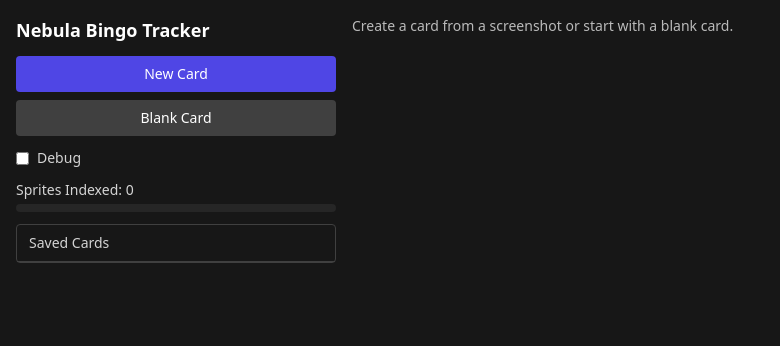
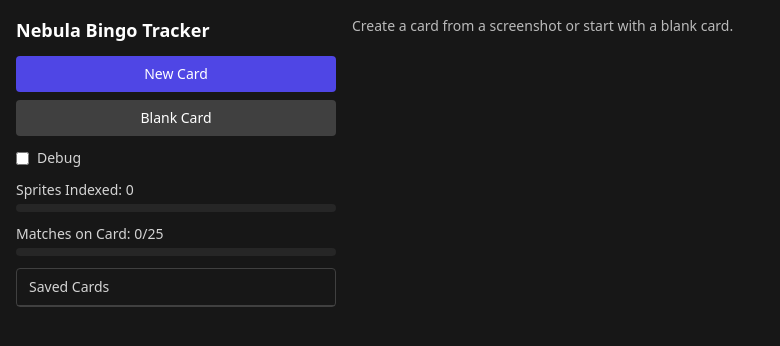
Before and after one commit to IlyeanaPlus/Nebula-Bingo-Tracker, a React (Vite) app: page / in a window 1280 px wide. Shown: the top 346 px of the page, without its empty margins (0-780 px from the left). Built offline with nearby package versions, Linux system fonts and the light colour scheme.

Commit message:
feat: expanded drop-ins with full features (RGB+luma matching, blank cards, progress bars, modular Sidebar/useCards/match); manifest-only, SW cache-first

```diff
--- a/src/App.jsx
+++ b/src/App.jsx
@@ -1,130 +1,78 @@
-// src/App.jsx
-import React, {useEffect,useMemo,useRef,useState} from "react";
+import React,{useEffect,useMemo,useRef,useState} from "react";
+import Sidebar from "./components/Sidebar.jsx";
 import BingoCard from "./components/BingoCard.jsx";
-import {loadImageFromFile,computeAHash,computeDHashX,computeDHashY,detectGridCrops} from "./utils/image.js";
+import {
+  loadImageFromFile,detectGridCrops,
+  computeAHash,computeDHashX,computeDHashY,
+  computeAHashRGB,computeDHashXRGB,computeDHashYRGB
+} from "./utils/image.js";
+import {findBestMatch} from "./utils/match.js";
 import {tryLoadDriveCacheJSON} from "./services/drive.js";
+import {useCards} from "./hooks/useCards.js";
 
-const ABS_THRESH=8,MIN_GAP=4,PAD_FRAC=0.07;
+export const ABS_LUMA=8,ABS_RGB=20,COLOR_W=0.5,MIN_GAP=4,PAD_FRAC=0.07;
 
 export default function App(){
-  const [cards,setCards]=useState(()=>JSON.parse(localStorage.getItem("cards_v2")||"[]"));
-  const [activeId,setActiveId]=useState(cards[0]?.id||null);
-  const [cache,setCache]=useState([]);
-  const [maxCache,setMaxCache]=useState(()=>Number(localStorage.getItem("max_cache_seen")||"0"));
-  const [debug,setDebug]=useState(false);
-  const inputRef=useRef();
+  const {cards,activeCard,activeId,setActiveId,addCard,renameCard,toggleCell,removeCard} = useCards();
+  const [cache,setCache] = useState([]);
+  const [maxCache,setMaxCache] = useState(()=>Number(localStorage.getItem("max_cache_seen")||"0"));
+  const [debug,setDebug] = useState(false);
+  const inputRef = useRef();
+
   useEffect(()=>{
     tryLoadDriveCacheJSON().then(arr=>{
       setCache(arr||[]);
-      const m=Math.max(Number(localStorage.getItem("max_cache_seen")||"0"), (arr||[]).length);
+      const m=Math.max(Number(localStorage.getItem("max_cache_seen")||"0"),(arr||[]).length);
       localStorage.setItem("max_cache_seen",String(m)); setMaxCache(m);
-    }).catch(()=>{setCache([])});
+    }).catch(()=>setCache([]));
   },[]);
-  useEffect(()=>{localStorage.setItem("cards_v2",JSON.stringify(cards))},[cards]);
-  const activeCard=useMemo(()=>cards.find(c=>c.id===activeId)||null,[cards,activeId]);
 
   async function handleNewCard(e){
     const f=e.target.files?.[0]; if(!f) return;
     const img=await loadImageFromFile(f);
     const crops=detectGridCrops(img,{padFrac:PAD_FRAC,minGap:MIN_GAP,debug});
-    const tiles=await Promise.all(crops.map(async (crop)=>{
+    const tiles=await Promise.all(crops.map(async crop=>{
       const ah=await computeAHash(crop);
       const dx=await computeDHashX(crop),dy=await computeDHashY(crop);
-      const match=findBestMatch({ah,dx,dy});
-      return {ah,dx,dy,match};
+      const ahRGB=await computeAHashRGB(crop);
+      const dxRGB=await computeDHashXRGB(crop),dyRGB=await computeDHashYRGB(crop);
+      const match=findBestMatch({ah,dx,dy,ahRGB,dxRGB,dyRGB},cache,{ABS_LUMA,ABS_RGB,COLOR_W});
+      return {ah,dx,dy,ahRGB,dxRGB,dyRGB,match};
     }));
-    const id=`card_${Date.now()}`;
-    const title=f.name.replace(/\.\w+$/,"");
-    const toggles=Array(25).fill(false);
-    const card={id,title,tiles,toggles};
-    setCards(cs=>[card,...cs]); setActiveId(id);
+    const id=addCard(f.name.replace(/\.\w+$/,""),tiles);
+    setActiveId(id);
     e.target.value="";
   }
 
   function handleBlankCard(){
-    const tiles=Array.from({length:25},()=>({ah:0,dx:0,dy:0,match:null}));
-    const id=`card_${Date.now()}`;
-    const title="Blank Card";
-    const toggles=Array(25).fill(false);
-    const card={id,title,tiles,toggles};
-    setCards(cs=>[card,...cs]); setActiveId(id);
+    const tiles=Array.from({length:25},()=>({ah:0,dx:0,dy:0,ahRGB:null,dxRGB:null,dyRGB:null,match:null}));
+    const id=addCard("Blank Card",tiles);
+    setActiveId(id);
   }
 
-  function findBestMatch(sig){
-    let best=null,score=1e9;
-    for(const it of cache){
-      const a=it.ahash||it.ah, x=it.dhashX||it.dx, y=it.dhashY||it.dy;
-      if(a==null||x==null||y==null) continue;
-      const sa=popcnt(sig.ah^a), sx=popcnt(sig.dx^x), sy=popcnt(sig.dy^y);
-      const s=sa+sx+sy;
-      if(s<score){score=s;best=it}
-    }
-    return score<=ABS_THRESH?{name:best.name,id:best.id||best.name,score}:null;
-  }
-  function popcnt(n){n=n>>>0;let c=0;while(n){n&=n-1;c++}return c}
-
-  function renameCard(id,newTitle){setCards(cs=>cs.map(c=>c.id===id?{...c,title:newTitle}:c))}
-  function toggleCell(idx){
-    if(!activeCard) return;
-    setCards(cs=>cs.map(c=>{
-      if(c.id!==activeCard.id) return c;
-      const t=[...c.toggles]; t[idx]=!t[idx];
-      return {...c,toggles:t};
-    }));
-  }
-  function removeCard(id){
-    setCards(cs=>cs.filter(c=>c.id!==id));
-    if(activeId===id) setActiveId(cs=> (cards.filter(c=>c.id!==id)[0]?.id||null));
-  }
-
-  const cachePct=maxCache?Math.min(100,Math.round((cache.length/maxCache)*100)): (cache.length?100:0);
+  const cachePct=maxCache?Math.min(100,Math.round((cache.length/maxCache)*100)):(cache.length?100:0);
   const matched=activeCard?activeCard.tiles.filter(t=>t.match).length:0;
 
   return (
     <div className="min-h-screen grid md:grid-cols-[320px_1fr] gap-4 p-4 text-sm text-white bg-neutral-900">
-      <aside className="space-y-3">
-        <h1 className="text-lg font-semibold">Nebula Bingo Tracker</h1>
-        <div className="space-y-2">
-          <button onClick={()=>inputRef.current?.click()} className="w-full px-3 py-2 bg-indigo-600 rounded">New Card</button>
-          <button onClick={handleBlankCard} className="w-full px-3 py-2 bg-neutral-700 rounded">Blank Card</button>
-          <input ref={inputRef} type="file" accept="image/*" className="hidden" onChange={handleNewCard}/>
-        </div>
-        <label className="flex items-center gap-2 text-neutral-300">
-          <input type="checkbox" checked={debug} onChange={e=>setDebug(e.target.checked)}/><span>Debug</span>
-        </label>
-
-        <div className="space-y-1">
-          <div className="text-neutral-300">Sprites Indexed: {cache.length}</div>
-          <div className="h-2 bg-neutral-800 rounded overflow-hidden">
-            <div className="h-full bg-emerald-500" style={{width:`${cachePct}%`}}/>
-          </div>
-        </div>
-
-        {activeCard && (
-          <div className="space-y-1">
-            <div className="text-neutral-300">Matches on Card: {matched}/25</div>
-            <div className="h-2 bg-neutral-800 rounded overflow-hidden">
-              <div className="h-full bg-indigo-500" style={{width:`${Math.round((matched/25)*100)}%`}}/>
-            </div>
-          </div>
-        )}
-
-        <div className="border border-neutral-700 rounded">
-          <div className="px-3 py-2 border-b border-neutral-700 text-neutral-300">Saved Cards</div>
-          <ul className="max-h-[50vh] overflow-auto">
-            {cards.map(c=>(
-              <li key={c.id} className={`flex items-center justify-between px-3 py-2 hover:bg-neutral-800 ${c.id===activeId?"bg-neutral-800":""}`}>
-                <button className="truncate text-left" onClick={()=>setActiveId(c.id)} title={c.title}>{c.title}</button>
-                <button onClick={()=>removeCard(c.id)} className="text-red-400 ml-2">✕</button>
-              </li>
-            ))}
-          </ul>
-        </div>
-      </aside>
-
+      <Sidebar
+        onNew={()=>inputRef.current?.click()}
+        onBlank={handleBlankCard}
+        inputRef={inputRef}
+        onFile={handleNewCard}
+        debug={debug}
+        setDebug={setDebug}
+        cards={cards}
+        activeId={activeId}
+        setActiveId={setActiveId}
+        removeCard={removeCard}
+        cacheLen={cache.length}
+        cachePct={cachePct}
+        matched={matched}
+      />
       <main className="grid place-items-start">
         {activeCard?
-          <BingoCard card={activeCard} onRename={renameCard} onToggle={toggleCell} debug={debug}/>:
+          <BingoCard card={activeCard} onRename={renameCard} onToggle={i=>toggleCell(activeCard.id,i)} debug={debug}/>:
           <div className="opacity-70">Create a card from a screenshot or start with a blank card.</div>}
       </main>
     </div>
--- a/src/components/BingoCard.jsx
+++ b/src/components/BingoCard.jsx
@@ -1,4 +1,3 @@
-// src/components/BingoCard.jsx
 import React,{useMemo,useState} from "react";
 
 export default function BingoCard({card,onRename,onToggle,debug}){
@@ -35,7 +34,7 @@ export default function BingoCard({card,onRename,onToggle,debug}){
               </div>
               {debug&&(
                 <div className="absolute bottom-1 left-1 right-1 text-[9px] opacity-70">
-                  <div>hit:{hits[i]?"Y":"N"} score:{t?.match?.score??"-"}</div>
+                  <div>score:{t?.match?.score??"-"}</div>
                 </div>
               )}
             </button>
--- /dev/null
+++ b/src/components/Sidebar.jsx
@@ -0,0 +1,46 @@
+import React from "react";
+
+export default function Sidebar({
+  onNew,onBlank,inputRef,onFile,debug,setDebug,
+  cards,activeId,setActiveId,removeCard,
+  cacheLen,cachePct,matched
+}){
+  return (
+    <aside className="space-y-3">
+      <h1 className="text-lg font-semibold">Nebula Bingo Tracker</h1>
+      <div className="space-y-2">
+        <button onClick={onNew} className="w-full px-3 py-2 bg-indigo-600 rounded">New Card</button>
+        <button onClick={onBlank} className="w-full px-3 py-2 bg-neutral-700 rounded">Blank Card</button>
+        <input ref={inputRef} type="file" accept="image/*" className="hidden" onChange={onFile}/>
+      </div>
+      <label className="flex items-center gap-2 text-neutral-300">
+        <input type="checkbox" checked={debug} onChange={e=>setDebug(e.target.checked)}/><span>Debug</span>
+      </label>
+      <div className="space-y-1">
+        <div className="text-neutral-300">Sprites Indexed: {cacheLen}</div>
+        <div className="h-2 bg-neutral-800 rounded overflow-hidden">
+          <div className="h-full bg-emerald-500" style={{width:`${cachePct}%`}}/>
+        </div>
+      </div>
+      {typeof matched==="number"&&(
+        <div className="space-y-1">
+          <div className="text-neutral-300">Matches on Card: {matched}/25</div>
+          <div className="h-2 bg-neutral-800 rounded overflow-hidden">
+            <div className="h-full bg-indigo-500" style={{width:`${Math.round((matched/25)*100)}%`}}/>
+          </div>
+        </div>
+      )}
+      <div className="border border-neutral-700 rounded">
+        <div className="px-3 py-2 border-b border-neutral-700 text-neutral-300">Saved Cards</div>
+        <ul className="max-h-[50vh] overflow-auto">
+          {cards.map(c=>(
+            <li key={c.id} className={`flex items-center justify-between px-3 py-2 hover:bg-neutral-800 ${c.id===activeId?"bg-neutral-800":""}`}>
+              <button className="truncate text-left" onClick={()=>setActiveId(c.id)} title={c.title}>{c.title}</button>
+              <button onClick={()=>removeCard(c.id)} className="text-red-400 ml-2">✕</button>
+            </li>
+          ))}
+        </ul>
+      </div>
+    </aside>
+  );
+}
--- a/src/utils/match.js
+++ b/src/utils/match.js
@@ -1,12 +1,28 @@
-// src/utils/match.js
-export function findBestMatch(sig,cache,ABS_THRESH=8){
+export function findBestMatch(sig,cache,{ABS_LUMA=8,ABS_RGB=20,COLOR_W=0.5}={}){
   let best=null,score=1e9;
   for(const it of cache){
     const a=it.ahash??it.ah, x=it.dhashX??it.dx, y=it.dhashY??it.dy;
     if(a==null||x==null||y==null) continue;
-    const s = popcnt(sig.ah^a) + popcnt(sig.dx^x) + popcnt(sig.dy^y);
-    if(s<score){score=s;best=it}
+    const sL=pop(a^sig.ah)+pop(x^sig.dx)+pop(y^sig.dy);
+    let total=sL+9999;
+    if(hasRGB(it)&&sig.ahRGB){
+      const sC=pop((it.ahashR??it.ahr)^sig.ahRGB.r)+
+        pop((it.ahashG??it.ahg)^sig.ahRGB.g)+
+        pop((it.ahashB??it.ahb)^sig.ahRGB.b)+
+        pop((it.dhashXR??it.dxr)^sig.dxRGB.r)+
+        pop((it.dhashXG??it.dxg)^sig.dxRGB.g)+
+        pop((it.dhashXB??it.dxb)^sig.dxRGB.b)+
+        pop((it.dhashYR??it.dyr)^sig.dyRGB.r)+
+        pop((it.dhashYG??it.dyg)^sig.dyRGB.g)+
+        pop((it.dhashYB??it.dyb)^sig.dyRGB.b);
+      if(sC<=ABS_RGB) total=sL+COLOR_W*sC;
+    }
+    if(total<score){score=total;best=it}
   }
-  return (best && score<=ABS_THRESH)?{name:best.name,id:best.id||best.name,score}:null;
+  if(!best) return null;
+  const sLum=pop((best.ahash??best.ah)^sig.ah)+pop((best.dhashX??best.dx)^sig.dx)+pop((best.dhashY??best.dy)^sig.dy);
+  if(sLum>ABS_LUMA) return null;
+  return {name:best.name,id:best.id||best.name,score:Math.round(score)};
 }
-function popcnt(n){n=n>>>0;let c=0;while(n){n&=n-1;c++}return c}
+function hasRGB(o){return ["ahashR","ahashG","ahashB","dhashXR","dhashXG","dhashXB","dhashYR","dhashYG","dhashYB"].every(k=>o[k]!=null)}
+function pop(n){n=n>>>0;let c=0;while(n){n&=n-1;c++}return c}
```
Also changed, not shown: public/sw.js (+16 -70 lines), src/hooks/useCards.js (+2 -10 lines), src/main.jsx (+6 -13 lines), src/services/drive.js (+5 -5 lines).
